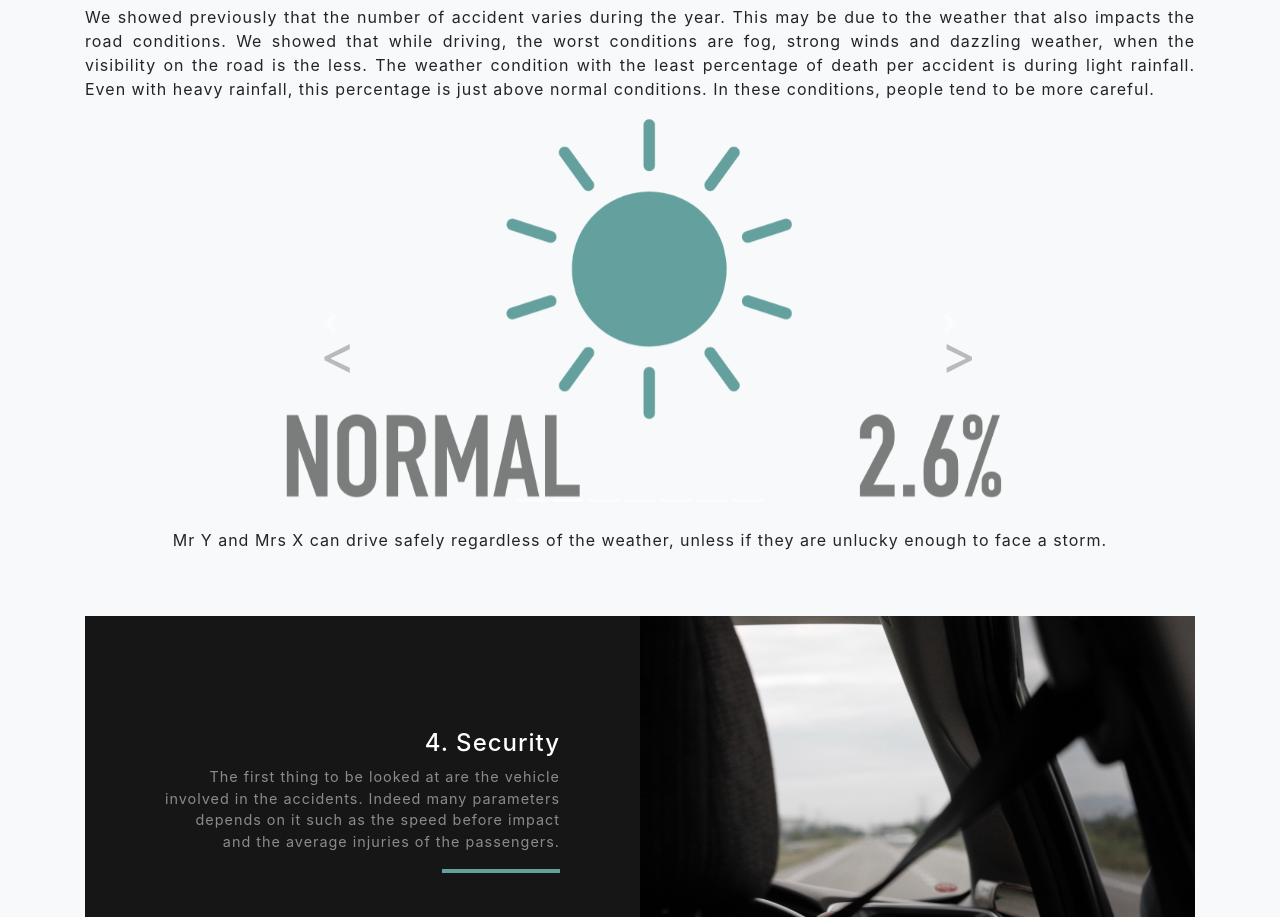
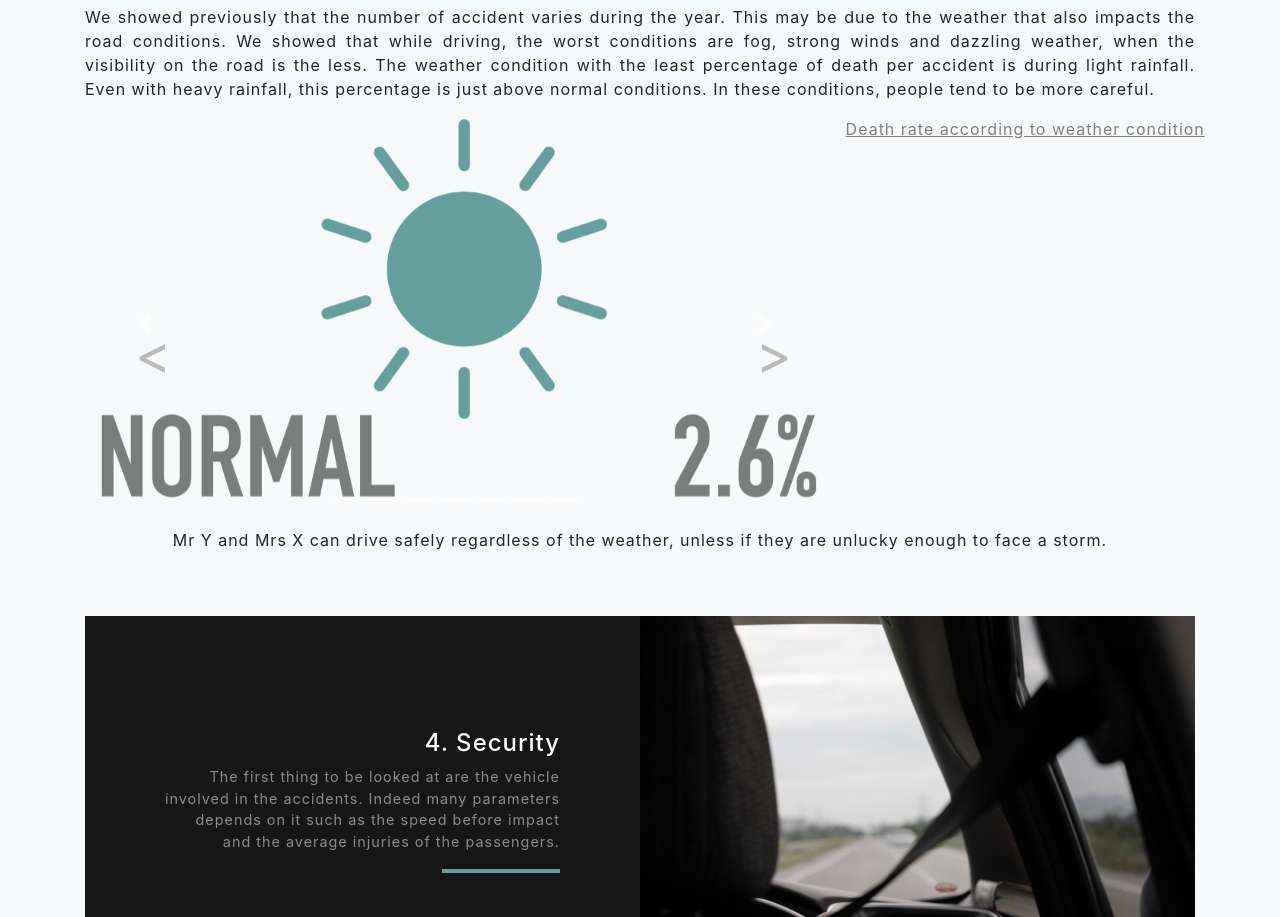
Before and after one commit to epfl-ada-project/epfl-ada-project.github.io, a website with bundled scripts: page index.html in a window 1280 px wide. Shown: the part 5879-6796 px from the top of the page. Built offline with nearby package versions, Linux system fonts and the light colour scheme; a script that the page names is missing.

Commit message:
Add files via upload

```diff
--- a/index.html
+++ b/index.html
@@ -304,7 +304,9 @@ On the following plot we can observe that some months like October, June or July
                   </a>
             </div>
 
+
           </div>
+          <p class="mx-auto" style="color: gray; text-decoration: underline;">Death rate according to weather condition</p>
         </div>
                       <p class="text-justify text-center">          Mr Y and Mrs X can drive safely regardless of the weather, unless if they are unlucky enough to face a storm. </p>
       </div>
```
